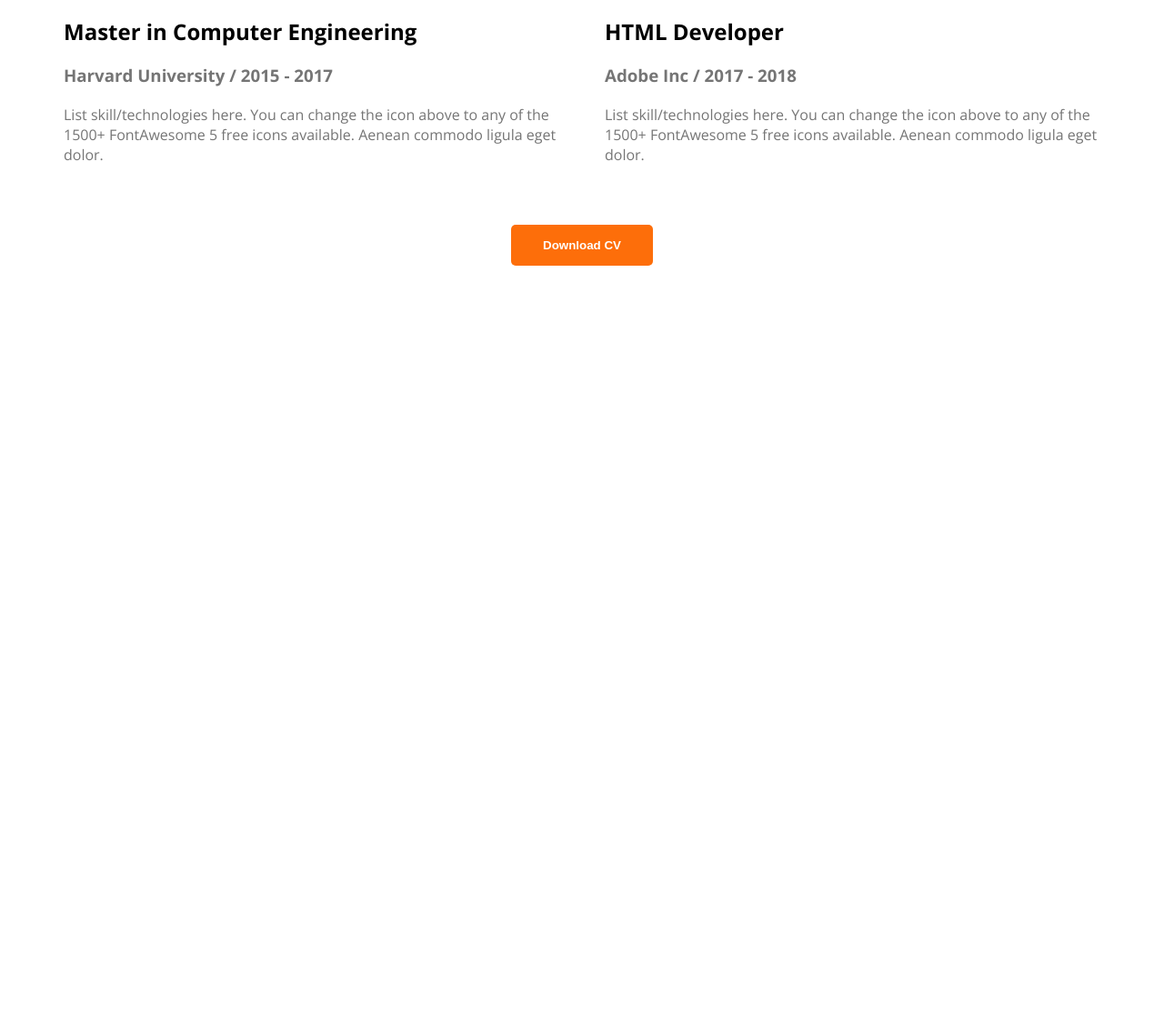
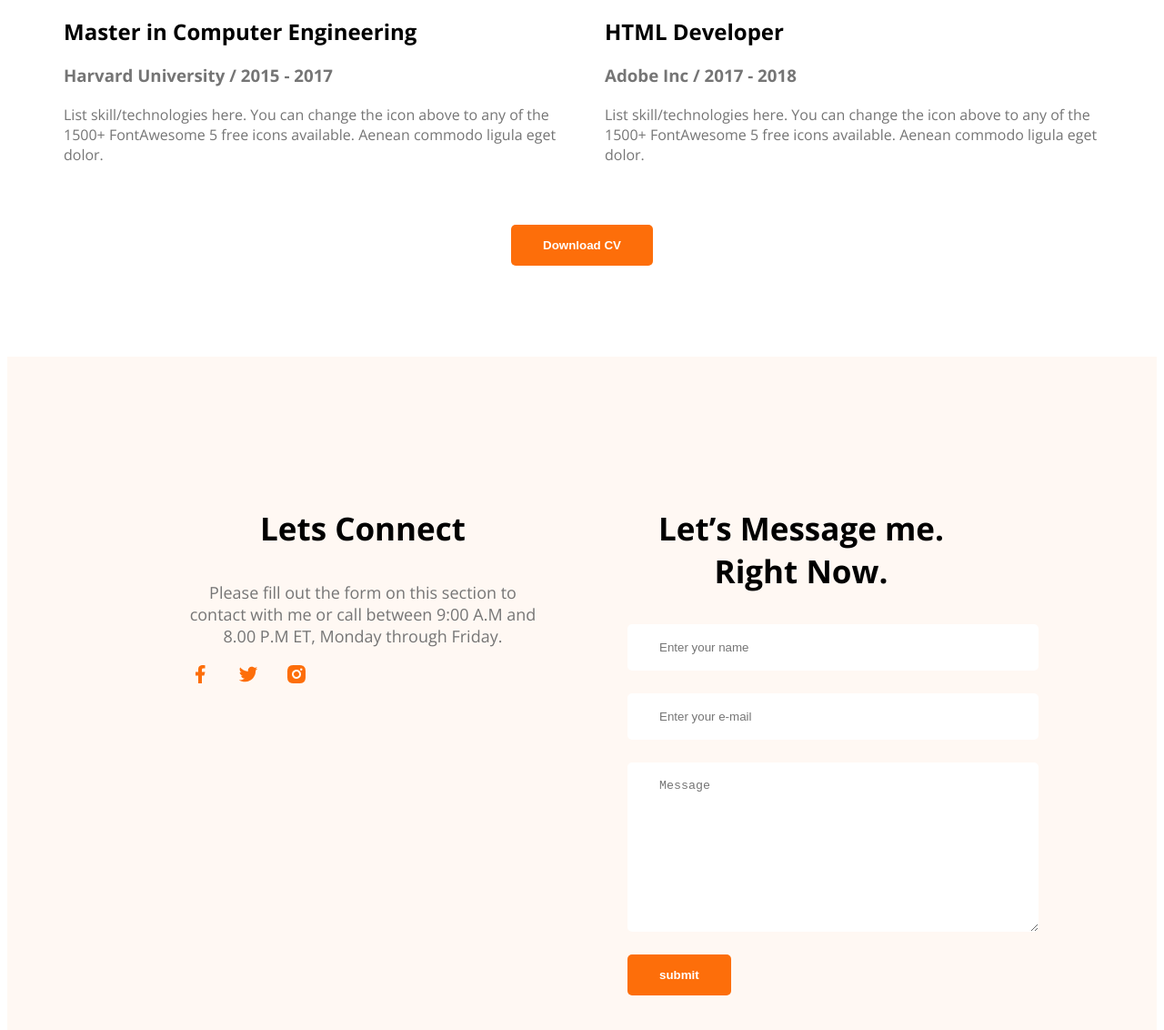
Before and after one commit to moshiurbd1/webdeveloper-portfolio, a plain HTML site: page index.html in a window 1280 px wide. Shown: the part 2962-4094 px from the top of the page at 91% size. Before the commit the page ends 3262 px from the top, so only its background shows below. Drawn offline with nearby package versions, Linux system fonts and the light colour scheme.

Commit message:
footer section added

```diff
--- a/index.html
+++ b/index.html
@@ -156,7 +156,24 @@
     </main>
 
     <footer>
-
+        <div class="footer-column">
+            <h3 class="section-title">Lets Connect</h3>
+            <p class="section-description">Please fill out the form on this section to contact with me or call between 9:00 A.M and 8.00 P.M ET, Monday through Friday.</p>
+            <div class="social-links">
+                <a href=""><img src="images/icons/facebook.png" alt=""></a>
+                <a href=""><img src="images/icons/twitter.png" alt=""></a>
+                <a href=""><img src="images/icons/insta.png" alt=""></a>
+            </div>
+        </div>
+        <div class="footer-column">
+            <h3 class="section-title">Let’s Message me. Right Now.</h3>
+            <form action="" class="contact">
+                <input type="text" placeholder="Enter your name">
+                <input type="email" placeholder="Enter your e-mail" name="email" id="">
+                <textarea name="" placeholder="Message" id="" cols="30" rows="10"></textarea>
+                <input type="submit" value="submit" class="btn-primary">
+            </form>
+        </div>
     </footer>
 </body>
 
--- a/style/portfolio.css
+++ b/style/portfolio.css
@@ -159,3 +159,26 @@ main section{
     margin-top: 50px;
 }
 /* footer style */
+footer{
+    display:flex;
+    gap: 100px;
+    margin-top: 100px;
+    padding: 130px 200px;
+    background: #FFF8F3;
+}
+.footer-column{
+    width: 50%;
+}
+.social-links a{
+    margin-right: 25px;
+}
+.contact input[type="text"], input[type="email"],textarea{
+    display: block;
+    margin-bottom: 25px;
+    padding: 18px 35px;
+    width: 100%;
+    color: #757575;
+    background: #fff;
+    border-radius: 5px;
+    border: 0;
+}
```
